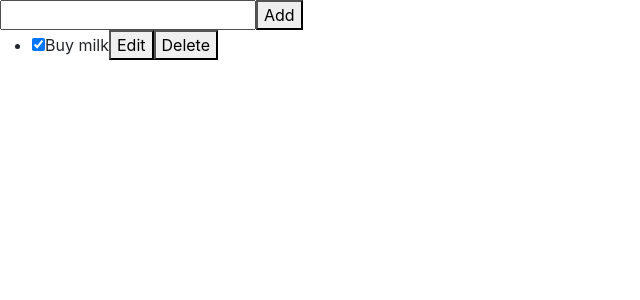
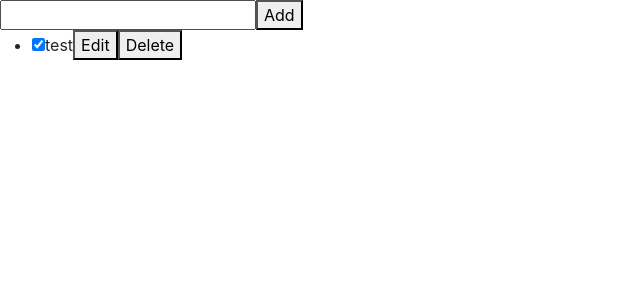
Before and after one commit to nishanmazumder/todo-react, a React (Create React App) app: page /todo in a window 1280 px wide. Shown: the top 300 px of the page, without its empty margins (0-640 px from the left). Built offline with nearby package versions, Linux system fonts and the light colour scheme.

Commit message:
task 3 has been added

```diff
--- /dev/null
+++ b/src/components/jsx/Form/App.js
@@ -0,0 +1,7 @@
+import React from 'react'
+
+export default function Form() {
+  return (
+    <div>App</div>
+  )
+}
--- /dev/null
+++ b/src/components/jsx/TaskApp3/Add.js
@@ -0,0 +1,12 @@
+import React, { useState } from 'react'
+
+export default function Add({addTask }) {
+   const [title, setTitle] = useState('');
+
+   return (
+      <>
+         <input type='text' value={title} onChange={e => setTitle(e.target.value)} />
+         <button onClick={() => { addTask(title) }}>Add</button>
+      </>
+   )
+}
--- /dev/null
+++ b/src/components/jsx/TaskApp3/App.js
@@ -0,0 +1,47 @@
+import React, { useState } from 'react'
+import Add from './Add';
+import Lists from './List';
+
+export default function Todo() {
+
+   const [task, allTask] = useState([
+      { id: 0, title: "test", done: true }
+   ]);
+
+   function handleAddTask(title) {
+      allTask([
+         ...task,
+         {
+            id: task.length,
+            title: title,
+            done: false
+         }
+      ])
+   }
+
+   function handleOnChange(newTodo) {
+      allTask(
+         task.map(el => {
+            if (el.id === newTodo.id) {
+               console.log(newTodo);
+               return newTodo
+            } else {
+               return el
+            }
+         })
+      )
+   }
+
+   function handleDeleteTodo(id) {
+      allTask(
+         task.filter(task => task.id !== id)
+      )
+   }
+
+   return (
+      <>
+         <Add addTask={handleAddTask} />
+         <Lists tasks={task} onChangeTodo={handleOnChange} onDeleteTodo={handleDeleteTodo} />
+      </>
+   )
+}
--- /dev/null
+++ b/src/components/jsx/TaskApp3/List.js
@@ -0,0 +1,50 @@
+import React, { useState } from 'react'
+
+export default function Lists({ tasks, onChangeTodo, onDeleteTodo }) {
+   return (
+      <ul>
+         {tasks.map(task => (
+            <li key={task.id}>
+               <Task task={task} changeTodo={onChangeTodo} deleteTodo={onDeleteTodo} />
+            </li>
+         ))}
+      </ul>
+   )
+}
+
+function Task({ task, changeTodo, deleteTodo }) {
+   const [isEditing, setIsEdit] = useState(false);
+   let content = "";
+
+   if (isEditing) {
+      content = (
+         <>
+            <input value={task.title} onChange={e => changeTodo({
+               ...task,
+               title: e.target.value
+            })} />
+            <button onClick={() => setIsEdit(false)}>Save</button>
+         </>
+      )
+   } else {
+      content = (
+         <>
+            {task.title}
+            <button onClick={() => setIsEdit(true)}>Edit</button>
+         </>
+      )
+   }
+
+   return (
+      <>
+         <input type='checkbox' checked={task.done} onChange={e => changeTodo({
+            ...task,
+            done: e.target.checked
+         })} />
+
+         {content}
+
+         <button onClick={() => deleteTodo(task.id)}>Delete</button>
+      </>
+   );
+}
--- a/src/index.js
+++ b/src/index.js
@@ -15,7 +15,8 @@ import "./index.css";
 // import Canvas from "./components/jsx/box/App";
 // import Array from "./components/jsx/Array/App";
 // import TaskApp from "./components/jsx/TaskApp/App";
-import TaskApp2 from "./components/jsx/TaskApp2/App";
+// import TaskApp2 from "./components/jsx/TaskApp2/App";
+import Todo from "./components/jsx/TaskApp3/App";
 
 import reportWebVitals from "./reportWebVitals";
 
@@ -36,8 +37,8 @@ root.render(
    {/* <Canvas/> */}
    {/* <Array/> */}
    {/* <TaskApp/> */}
-   <TaskApp2/>
-
+   {/* <TaskApp2/> */}
+   <Todo/>
   </React.StrictMode>
 );
 
```
